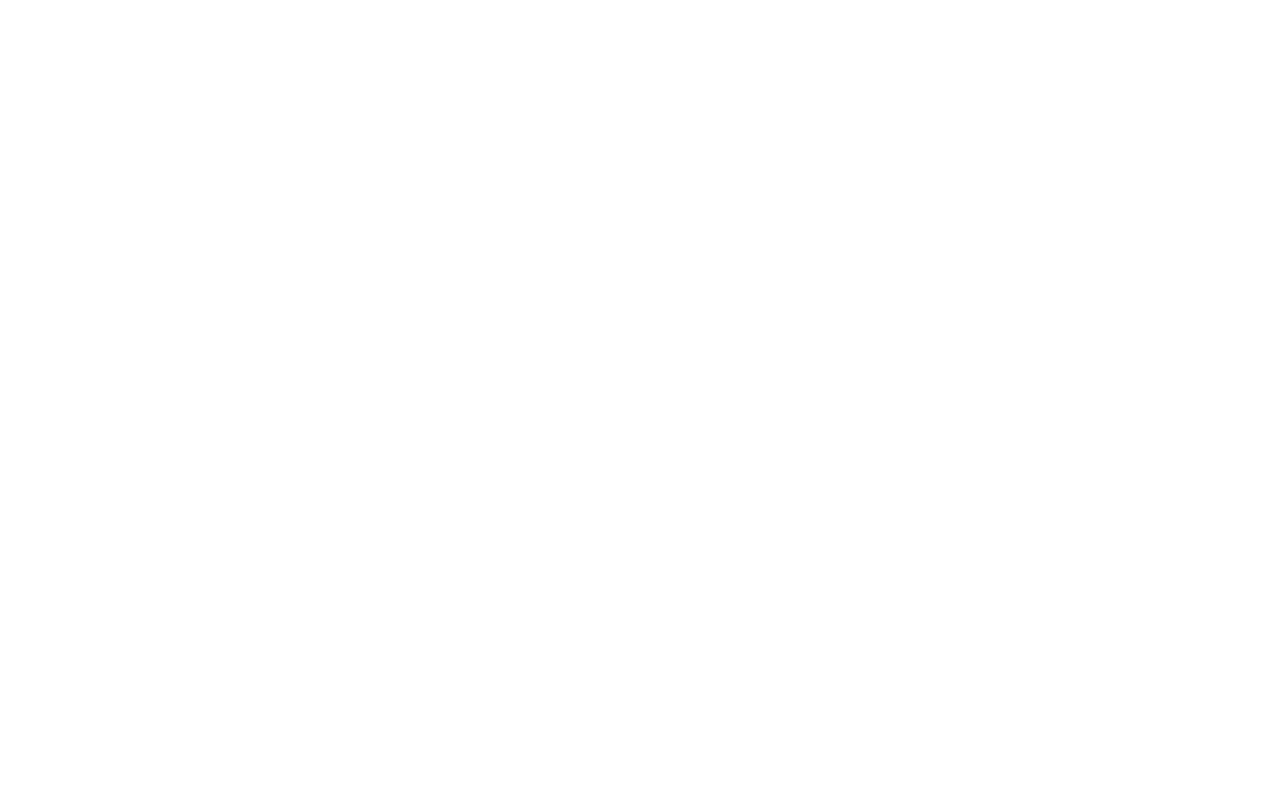
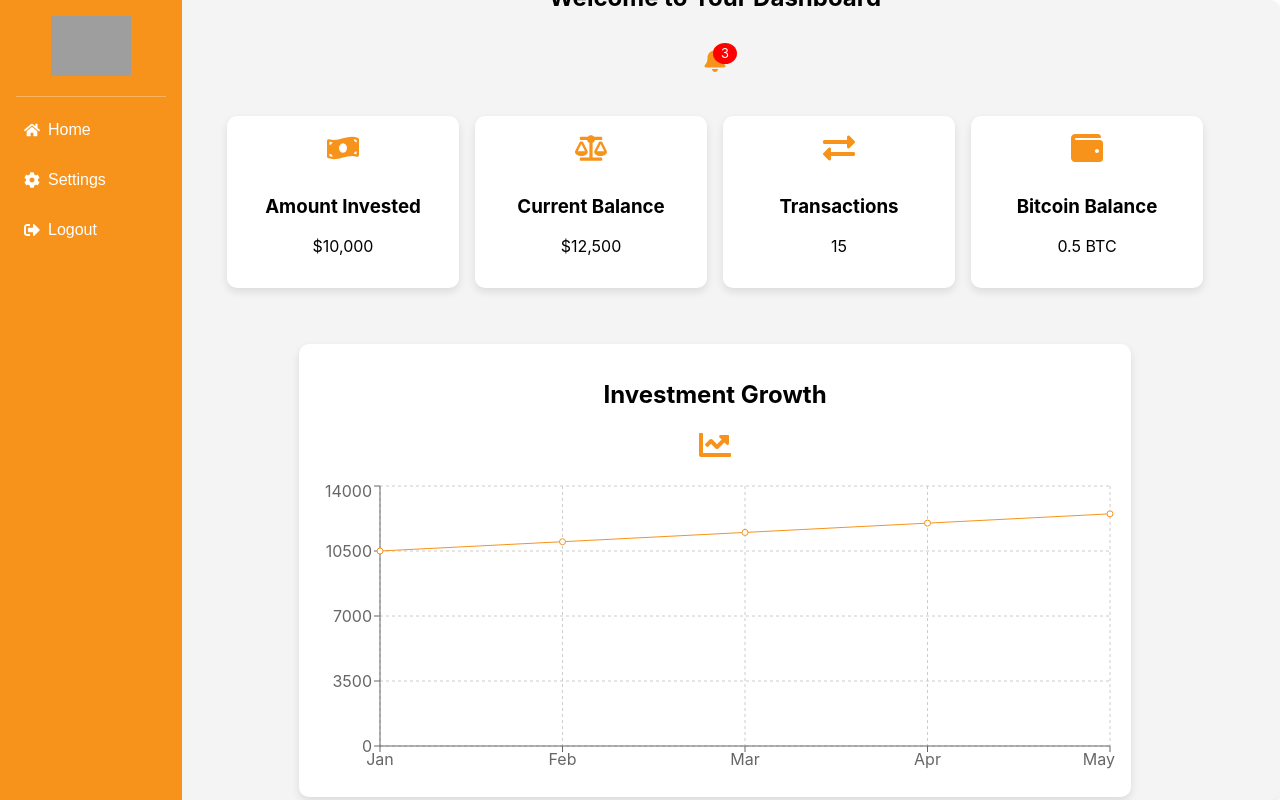
Before and after one commit to cypha-io/bitcoin-dashboard---V2, a React (Create React App) app: page /user-dashboard in a window 1280 px wide. Before the commit this address had no page. Built offline with nearby package versions, Linux system fonts and the light colour scheme; grey boxes are pictures that could not be loaded.

Commit message:
Add UserDashboard component and integrate recharts for investment growth visualization

```diff
--- a/package.json
+++ b/package.json
@@ -14,6 +14,7 @@
     "react-icons": "^5.5.0",
     "react-router-dom": "^7.2.0",
     "react-scripts": "5.0.1",
+    "recharts": "^2.15.1",
     "web-vitals": "^2.1.4"
   },
   "scripts": {
--- a/src/App.js
+++ b/src/App.js
@@ -12,6 +12,7 @@ import Learn from './pages/Learn';
 import Research from './pages/Research';
 import News from './pages/News';
 import BuyBitcoin from './pages/BuyBitcoin';
+import UserDashboard from './pages/UserDashboard'; // Import UserDashboard
 import Modal from './components/Modal';
 
 function App() {
@@ -31,6 +32,7 @@ function App() {
                     <Route path="/research" element={<Research />} />
                     <Route path="/news" element={<News />} />
                     <Route path="/buy-bitcoin" element={<BuyBitcoin />} />
+                    <Route path="/user-dashboard" element={<UserDashboard />} /> {/* Add this line */}
                 </Routes>
                 <Modal isOpen={isLoginOpen} onClose={() => setIsLoginOpen(false)}>
                     <Login />
--- a/src/pages/Dashboard.css
+++ b/src/pages/Dashboard.css
@@ -18,6 +18,7 @@
     top: 0;
     bottom: 0;
     overflow: hidden;
+    z-index: 10; /* Ensure sidebar is on top */
 }
 
 .Bitcoin-logo {
@@ -73,6 +74,7 @@
     flex-direction: column;
     align-items: center;
     justify-content: center;
+    z-index: 1; /* Ensure content is below sidebar */
 }
 
 .Cards {
@@ -141,3 +143,19 @@
     width: 100%;
     max-width: 800px;
 }
+
+.Background-image {
+    /* Ensure the container has proper dimensions */
+    width: 100%;
+    height: auto;
+    display: flex;
+    justify-content: center;
+    align-items: center;
+}
+
+.EarnBitcoin-image {
+    /* Ensure the image is visible */
+    max-width: 100%;
+    height: auto;
+    display: block;
+}
--- a/src/pages/Dashboard.js
+++ b/src/pages/Dashboard.js
@@ -1,6 +1,6 @@
 import React, { useState } from 'react';
 import './Dashboard.css';
-import { FaSignInAlt, FaLifeRing, FaEnvelope, FaInfoCircle, FaUserPlus, FaBook, FaSearch, FaNewspaper, FaBitcoin } from 'react-icons/fa';
+import { FaSignInAlt, FaUserPlus, FaBitcoin } from 'react-icons/fa';
 import { Link } from 'react-router-dom';
 import Modal from '../components/Modal';
 import Login from './Login';
@@ -9,6 +9,8 @@ import CreateAccount from './CreateAccount';
 function Dashboard() {
     const [isLoginOpen, setIsLoginOpen] = useState(false);
     const [isCreateAccountOpen, setIsCreateAccountOpen] = useState(false);
+
+    console.log("Image path:", `${process.env.PUBLIC_URL}/earnbitcouin.webp`);
 
     return (
         <div className="Dashboard">
@@ -20,17 +22,11 @@ function Dashboard() {
                         <li><Link to="#" className="Sidebar-button login-link" onClick={() => setIsLoginOpen(true)}><FaSignInAlt /> Login</Link></li>
                         <li><Link to="#" className="Sidebar-button signup-link" onClick={() => setIsCreateAccountOpen(true)}><FaUserPlus /> Signup</Link></li>
                         <li><Link to="/buy-bitcoin" className="Sidebar-button"><FaBitcoin /> Buy Bitcoin</Link></li>
-                        <li><Link to="/learn" className="Sidebar-button"><FaBook /> Learn</Link></li>
-                        <li><Link to="/research" className="Sidebar-button"><FaSearch /> Research</Link></li>
-                        <li><Link to="/news" className="Sidebar-button"><FaNewspaper /> News</Link></li>
-                        <li><Link to="/support" className="Sidebar-button"><FaLifeRing /> Support</Link></li>
-                        <li><Link to="/contact" className="Sidebar-button"><FaEnvelope /> Contact</Link></li>
-                        <li><Link to="/about" className="Sidebar-button"><FaInfoCircle /> About</Link></li>
                     </ul>
                 </aside>
                 <section className="Content">
                     <div className="Background-image">
-                        <img src="/earnbitcoin.webp" alt="Earn Bitcoin" className="Cartoon-image" />
+                        <img src={`${process.env.PUBLIC_URL}/earnbitcoin.webp`} alt="Maps" className="EarnBitcoin-image" onError={(e) => { e.target.onerror = null; e.target.src = "https://via.placeholder.com/150"; }} />
                     </div>
                 </section>
             </div>
--- /dev/null
+++ b/src/pages/UserDashboard.css
@@ -0,0 +1,210 @@
+.UserDashboard {
+    display: flex;
+    height: 100vh;
+    overflow: hidden; /* Prevent scrolling */
+}
+
+.Main {
+    display: flex;
+    flex: 1;
+    overflow: hidden; /* Prevent scrolling */
+}
+
+.Sidebar {
+    background-color: #f7931a; /* Bitcoin color */
+    padding: 1rem;
+    width: 150px; /* Smaller width */
+    color: white;
+    font-family: 'Arial', sans-serif;
+    position: fixed;
+    top: 0;
+    bottom: 0;
+    overflow: hidden; /* Prevent scrolling */
+    z-index: 10; /* Ensure sidebar is on top */
+}
+
+.Bitcoin-logo {
+    width: 80px; /* Adjusted size */
+    margin-bottom: 1rem;
+}
+
+.Faint-line {
+    border-top: 1px solid rgba(255, 255, 255, 0.3); /* Faint line */
+    margin-bottom: 1rem;
+}
+
+.Sidebar ul {
+    list-style: none;
+    padding: 0;
+}
+
+.Sidebar li {
+    display: flex;
+    align-items: center;
+    margin-bottom: 1rem;
+    font-size: 1rem; /* Adjusted font size */
+    transition: background-color 0.3s, color 0.3s;
+}
+
+.Sidebar li a,
+.Sidebar li button {
+    color: white;
+    text-decoration: none;
+    display: flex;
+    align-items: center;
+    width: 100%;
+    padding: 0.5rem;
+    border-radius: 5px;
+    background: none;
+    border: none;
+    cursor: pointer;
+}
+
+.Sidebar li a:hover,
+.Sidebar li button:hover {
+    background-color: #e67e22;
+    color: #fff;
+}
+
+.Sidebar li svg {
+    margin-right: 0.5rem;
+}
+
+.Content {
+    flex: 1;
+    padding: 2rem;
+    margin-left: 150px; /* Adjust for fixed sidebar */
+    background-color: #f4f4f4;
+    border-radius: 10px;
+    box-shadow: 0 4px 8px rgba(0, 0, 0, 0.1);
+    display: flex;
+    flex-direction: column;
+    align-items: center;
+    justify-content: center;
+    position: relative;
+    overflow: hidden; /* Prevent scrolling */
+    z-index: 1; /* Ensure content is below sidebar */
+}
+
+.Background-image {
+    position: absolute;
+    top: 0;
+    left: 0;
+    right: 0;
+    bottom: 0;
+    display: flex;
+    align-items: center;
+    justify-content: center;
+    z-index: -1;
+}
+
+.EarnBitcoin-image {
+    max-width: 100%;
+    max-height: 100%;
+}
+
+.Header {
+    display: flex;
+    flex-direction: column;
+    align-items: center;
+    margin-bottom: 2rem;
+    text-align: center;
+}
+
+.Notifications {
+    position: relative;
+    margin-top: 1rem;
+}
+
+.Notification-icon {
+    font-size: 1.5rem;
+    color: #f7931a; /* Bitcoin color */
+}
+
+.Notification-count {
+    position: absolute;
+    top: -5px;
+    right: -10px;
+    background-color: red;
+    color: white;
+    border-radius: 50%;
+    padding: 0.2rem 0.5rem;
+    font-size: 0.8rem;
+}
+
+.Cards {
+    display: flex;
+    justify-content: center;
+    align-items: center;
+    flex-wrap: wrap;
+    margin-bottom: 2rem;
+    width: 100%;
+}
+
+.Card {
+    background-color: #ffffff;
+    padding: 1rem;
+    border-radius: 10px;
+    box-shadow: 0 4px 8px rgba(0, 0, 0, 0.1);
+    flex: 1;
+    margin: 0.5rem;
+    text-align: center;
+    max-width: 200px;
+}
+
+.Card-icon {
+    font-size: 2rem;
+    margin-bottom: 0.5rem;
+    color: #f7931a; /* Bitcoin color */
+}
+
+.Chart {
+    background-color: #ffffff;
+    padding: 1rem;
+    border-radius: 10px;
+    box-shadow: 0 4px 8px rgba(0, 0, 0, 0.1);
+    width: 100%;
+    max-width: 800px;
+    text-align: center;
+    margin-top: 1rem; /* Adjusted margin to bring the chart up */
+    margin-bottom: 2.5rem; /* Ensure there is space at the bottom */
+}
+
+.Chart-icon {
+    font-size: 2rem;
+    color: #f7931a; /* Bitcoin color */
+    margin-bottom: 1rem;
+}
+
+.Chart-placeholder {
+    height: 200px;
+    background-color: #f4f4f4;
+    border: 1px dashed #ccc;
+    display: flex;
+    align-items: center;
+    justify-content: center;
+    color: #999;
+}
+
+@media (max-width: 768px) {
+    .Sidebar {
+        width: 100px; /* Adjust width for smaller screens */
+    }
+
+    .Content {
+        margin-left: 100px; /* Adjust for fixed sidebar */
+        padding: 1rem;
+    }
+
+    .Header h1 {
+        font-size: 1.5rem; /* Adjust font size for smaller screens */
+    }
+
+    .Card {
+        max-width: 150px; /* Adjust card size for smaller screens */
+    }
+
+    .Chart-placeholder {
+        height: 150px; /* Adjust chart placeholder size for smaller screens */
+    }
+}
--- /dev/null
+++ b/src/pages/UserDashboard.js
@@ -0,0 +1,77 @@
+import React from 'react';
+import './UserDashboard.css';
+import { FaMoneyBillWave, FaBalanceScale, FaExchangeAlt, FaWallet, FaHome, FaSignOutAlt, FaChartLine, FaBell, FaCog } from 'react-icons/fa';
+import { Link } from 'react-router-dom';
+import { LineChart, Line, XAxis, YAxis, CartesianGrid, Tooltip, ResponsiveContainer } from 'recharts';
+
+function UserDashboard() {
+    const data = [
+        { name: 'Jan', investment: 10000, balance: 10500 },
+        { name: 'Feb', investment: 10000, balance: 11000 },
+        { name: 'Mar', investment: 10000, balance: 11500 },
+        { name: 'Apr', investment: 10000, balance: 12000 },
+        { name: 'May', investment: 10000, balance: 12500 },
+    ];
+
+    return (
+        <div className="UserDashboard">
+            <div className="Main">
+                <aside className="Sidebar">
+                    <img src="https://upload.wikimedia.org/wikipedia/commons/4/46/Bitcoin.svg" alt="Bitcoin Logo" className="Bitcoin-logo" />
+                    <div className="Faint-line"></div>
+                    <ul>
+                        <li><Link to="/" className="Sidebar-button"><FaHome /> Home</Link></li>
+                        <li><Link to="/settings" className="Sidebar-button"><FaCog /> Settings</Link></li>
+                        <li><Link to="/logout" className="Sidebar-button"><FaSignOutAlt /> Logout</Link></li>
+                    </ul>
+                </aside>
+                <section className="Content">
+                    <div className="Header">
+                        <h1>Welcome to Your Dashboard</h1>
+                        <div className="Notifications">
+                            <FaBell className="Notification-icon" />
+                            <span className="Notification-count">3</span>
+                        </div>
+                    </div>
+                    <div className="Cards">
+                        <div className="Card">
+                            <FaMoneyBillWave className="Card-icon" />
+                            <h3>Amount Invested</h3>
+                            <p>$10,000</p>
+                        </div>
+                        <div className="Card">
+                            <FaBalanceScale className="Card-icon" />
+                            <h3>Current Balance</h3>
+                            <p>$12,500</p>
+                        </div>
+                        <div className="Card">
+                            <FaExchangeAlt className="Card-icon" />
+                            <h3>Transactions</h3>
+                            <p>15</p>
+                        </div>
+                        <div className="Card">
+                            <FaWallet className="Card-icon" />
+                            <h3>Bitcoin Balance</h3>
+                            <p>0.5 BTC</p>
+                        </div>
+                    </div>
+                    <div className="Chart">
+                        <h2>Investment Growth</h2>
+                        <FaChartLine className="Chart-icon" />
+                        <ResponsiveContainer width="100%" height={300}>
+                            <LineChart data={data}>
+                                <CartesianGrid strokeDasharray="3 3" />
+                                <XAxis dataKey="name" />
+                                <YAxis />
+                                <Tooltip />
+                                <Line type="monotone" dataKey="balance" stroke="#f7931a" />
+                            </LineChart>
+                        </ResponsiveContainer>
+                    </div>
+                </section>
+            </div>
+        </div>
+    );
+}
+
+export default UserDashboard;
```
Also changed, not shown: public/test-image.html (added, +12 -0 lines), public/maps-lg.webp (added), 1 other file (tests, documents, lock files or other folders).
